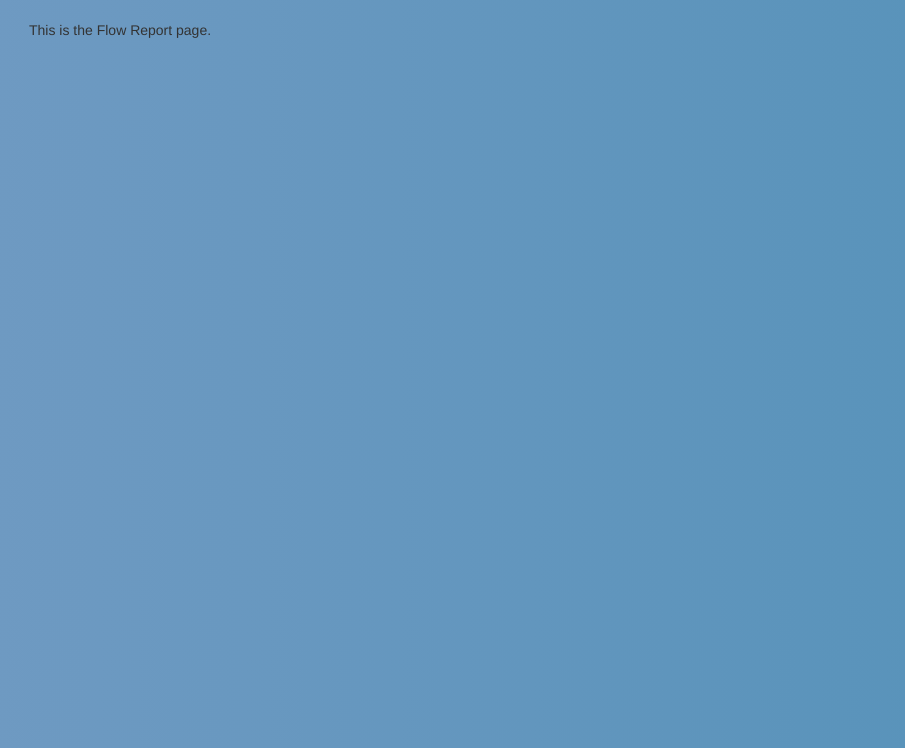
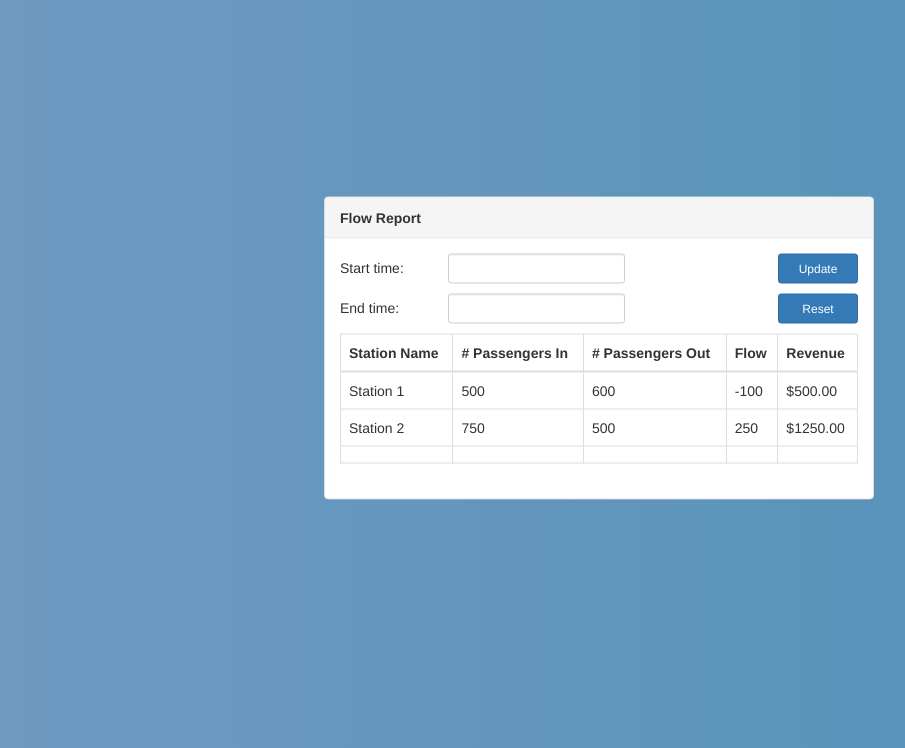
Before and after one commit to jacobcwebber/CS4400_Project, a Flask app: page /flow-report in a window 1280 px wide. Shown: the part 52-800 px from the top of the page, without its empty margins (41-946 px from the left). Run offline with Flask 2, Linux system fonts and the light colour scheme; the visitor is signed in with stand-in values (Sample User, id 1); some libraries are stand-ins or nearby versions.

Commit message:
lots of additions to app.py and finished a couple more pages

```diff
--- a/app.py
+++ b/app.py
@@ -219,9 +219,19 @@ def admin():
 def station_management():
     return render_template('station_management.html')
 
+class CreateStationForm(Form):
+    name = StringField('')
+    stopId = StringField('')
+    fare = StringField('')
+    stationType = RadioField('', choices=['Train Station', 'Bus Station'])
+    intersection = StringField('')
+    openStation = BooleanField('')
+
 @app.route('/create-station')
 def create_station():
-    return render_template('create_station.html')
+    form = CreateStationForm(request.form)
+
+    return render_template('create_station.html', form=form)
 
 @app.route('/station-detail/<string:id>/')
 @is_logged_in
@@ -255,10 +265,17 @@ def card_management_admin():
 
     return render_template('card_management_admin.html', form=form)
 
+class FlowReportForm(Form):
+    start = StringField('')
+    end = StringField('')
+
 @app.route('/flow-report')
 @is_logged_in
+@is_admin
 def flow_report():
-    return render_template('flow_report.html')
+    form = FlowReportForm(request.form)
+
+    return render_template('flow_report.html', form=form)
 
 @app.route('/passenger/card-management-passenger')
 @is_logged_in
--- a/templates/flow_report.html
+++ b/templates/flow_report.html
@@ -1,5 +1,54 @@
 {% extends 'layout.html' %}
 
 {% block body %}
-<p>This is the Flow Report page.</p>
+<div class="panel panel-default h-v-center" style="width: 550px">
+    <div class="panel-heading"><b>Flow Report</b></div>
+    <div class="panel-body">
+        {% from "includes/_formhelpers.html" import render_field %}
+        <form class="form-inline">
+            <div class="form-group" style="width: 100%">
+                <span style="display: inline-block; width: 100px">Start time:</span>
+                {{render_field(form.start, class_="form-control input-sm")}}
+                <a class='btn btn-primary btn-sm' style="float: right; width: 80px;">Update</a> <p></p>
+            </div>
+            <div class="form-group" style="width: 100%">
+                <span style="display: inline-block; width: 100px">End time:</span>
+                {{render_field(form.end, class_="form-control input-sm")}}
+                <a class='btn btn-primary btn-sm' style="float: right; width: 80px;">Reset</a> <p></p>
+            </div>
+        </form>
+            <table class="table table-bordered table-hover">
+                <thead>
+                    <th>Station Name</th>
+                    <th># Passengers In</th>
+                    <th># Passengers Out</th>
+                    <th>Flow</th>
+                    <th>Revenue</th>
+                </thead>
+                <tbody>
+                    <tr>
+                        <td>Station 1</td>
+                        <td>500</td>
+                        <td>600</td>
+                        <td>-100</td>
+                        <td>$500.00</td>
+                    </tr>
+                    <tr>
+                        <td>Station 2</td>
+                        <td>750</td>
+                        <td>500</td>
+                        <td>250</td>
+                        <td>$1250.00</td>
+                    </tr>
+                    <tr>
+                        <td></td>
+                        <td></td>
+                        <td></td>
+                        <td></td>
+                        <td></td>
+                    </tr>
+                </tbody>
+            </table>
+    </div>
+</div>
 {% endblock %}
```
Also changed, not shown: templates/admin.html (+63 -8 lines), templates/card_management_admin.html (+23 -14 lines), templates/station_management.html (+13 -8 lines), templates/suspended_cards.html (+11 -9 lines).
